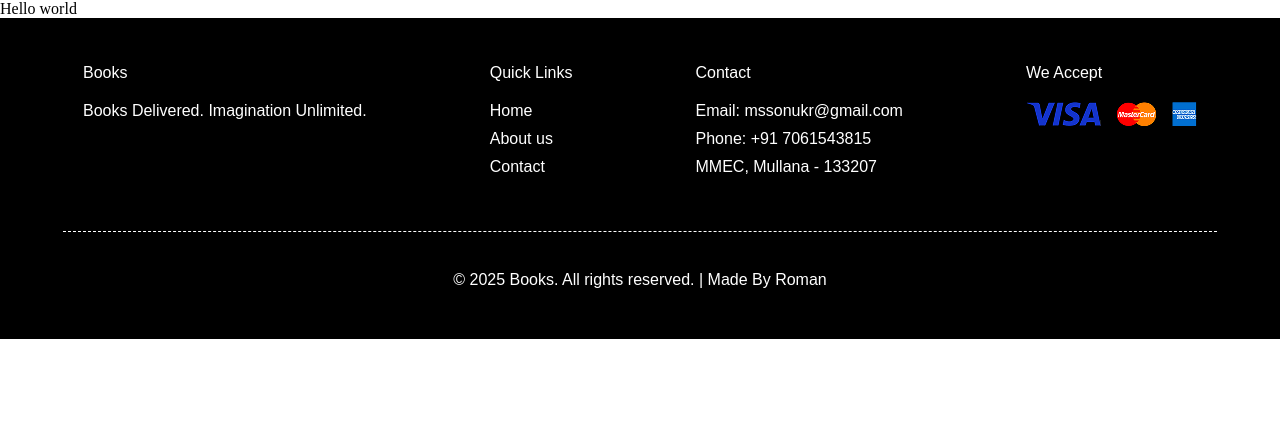
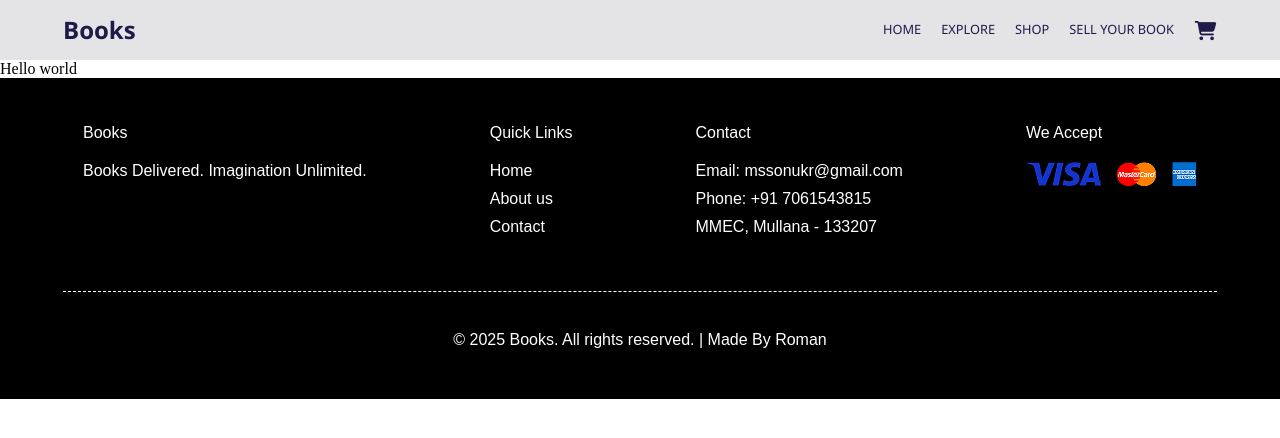
Before and after one commit to RomaLuck/Books-store, a Nuxt app: page / in a window 1280 px wide. Shown: the top 438 px of the page. Built offline with nearby package versions, Linux system fonts and the light colour scheme.

Commit message:
add header

```diff
--- a/app/components/Navigation.vue
+++ b/app/components/Navigation.vue
@@ -3,9 +3,57 @@
 </script>
 
 <template>
-
+  <header class="header">
+    <div class="header__items">
+      <div class="header__logo">
+        Books
+      </div>
+      <div class="header__navigation">
+        <ul class="header__navigation__list">
+          <li class="header__navigation__list-item">Home</li>
+          <li class="header__navigation__list-item">Explore</li>
+          <li class="header__navigation__list-item">Shop</li>
+          <li class="header__navigation__list-item">Sell Your Book</li>
+        </ul>
+        <img src="/images/header/Img.png" alt="buy" loading="lazy">
+      </div>
+    </div>
+  </header>
 </template>
 
-<style scoped>
+<style scoped lang="scss">
+.header {
+  font-family: Segoe UI, sans-serif;
+  background-color: #E4E4E7;
+  color: #1E1B4B;
 
+  &__items {
+    display: flex;
+    justify-content: space-between;
+    align-items: center;
+    padding: 12px 63px;
+    flex-wrap: wrap;
+  }
+
+  &__logo {
+    font-size: 24px;
+    font-weight: 700;
+    line-height: 36px;
+  }
+
+  &__navigation {
+    display: flex;
+    column-gap: 20px;
+    flex-wrap: wrap;
+
+    &__list {
+      display: flex;
+      column-gap: 20px;
+      text-transform: uppercase;
+      font-size: 12.8px;
+      flex-wrap: wrap;
+    }
+  }
+
+}
 </style>
```
Also changed, not shown: public/images/header/Img.png (added).
